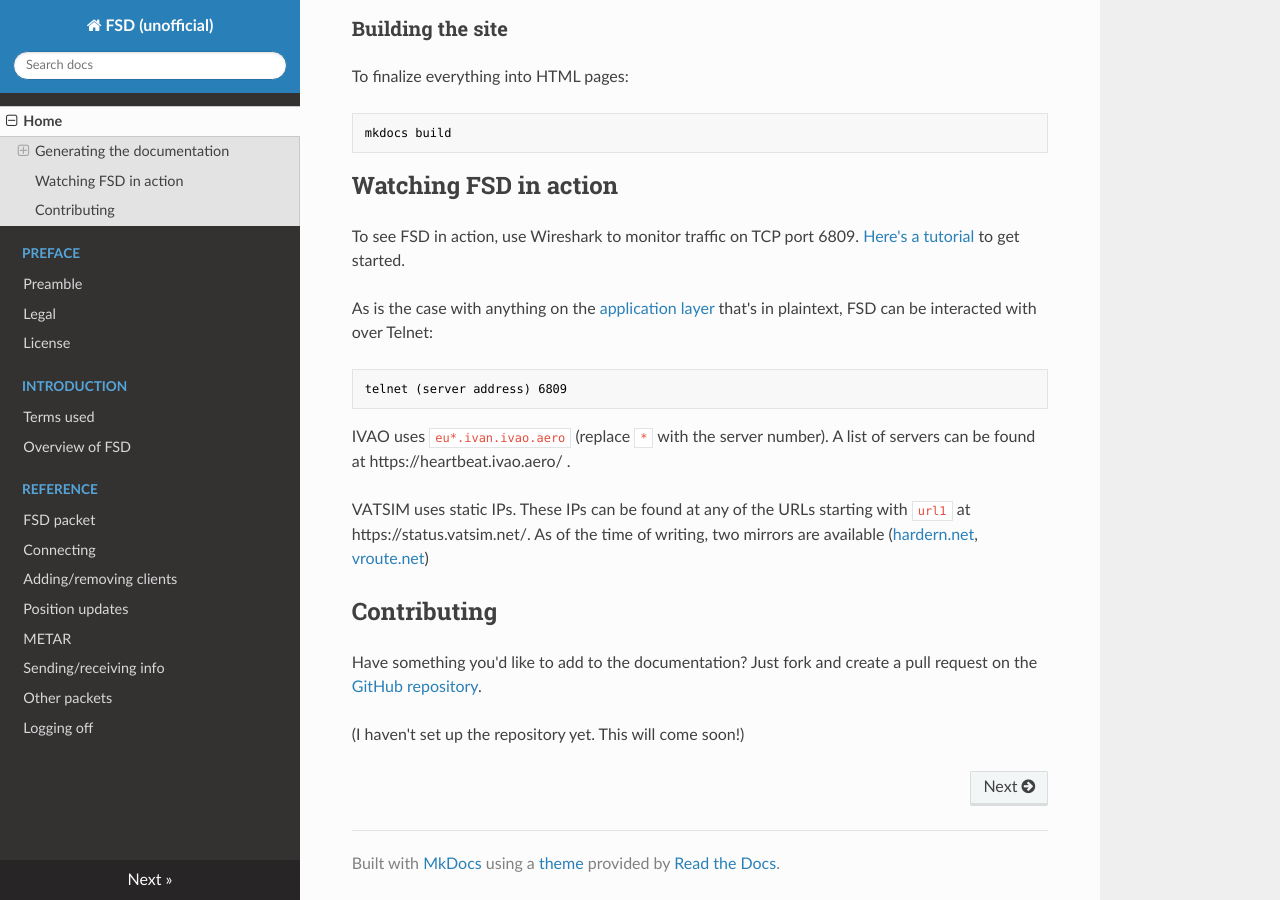
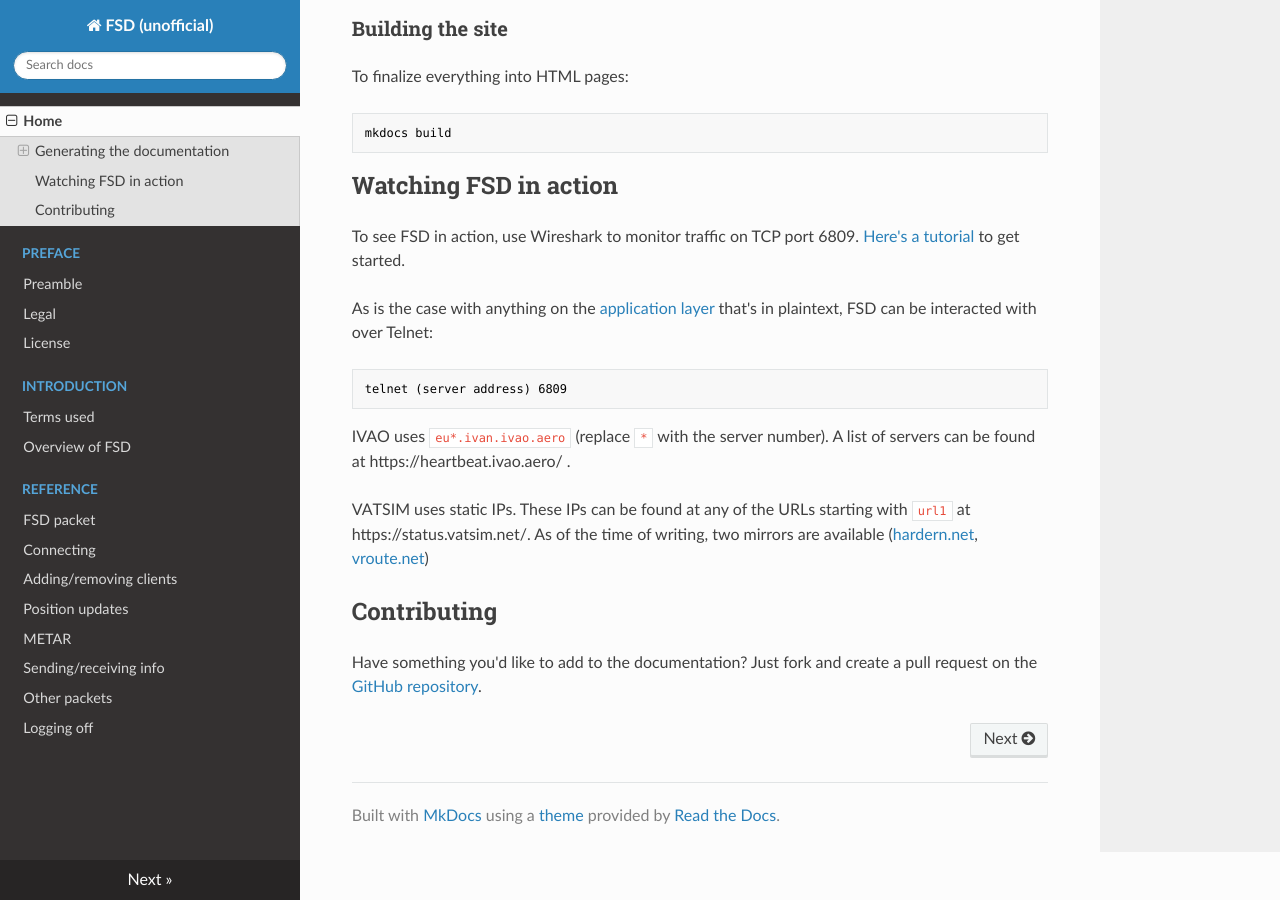
Before and after one commit to norrisng/fsd-doc, an MkDocs documentation site: the page built from docs/index.md, in a window 1280 px wide and 900 px high, scrolled down 858 px. Built offline with MkDocs 1.6.1, drawn with Linux system fonts in a browser that asks for light colours; nearby versions of some CDN libraries; old or Windows-style settings are respelled for this version of MkDocs.

Commit message:
Remove "haven't set up repo yet" on homepage

```diff
--- a/docs/index.md
+++ b/docs/index.md
@@ -62,5 +62,3 @@ VATSIM uses static IPs. These IPs can be found at any of the URLs starting with
 ## Contributing ##
 
 Have something you'd like to add to the documentation? Just fork and create a pull request on the [GitHub repository](https://github.com/norrisng/fsd-doc/).
-
-(I haven't set up the repository yet. This will come soon!)
```
